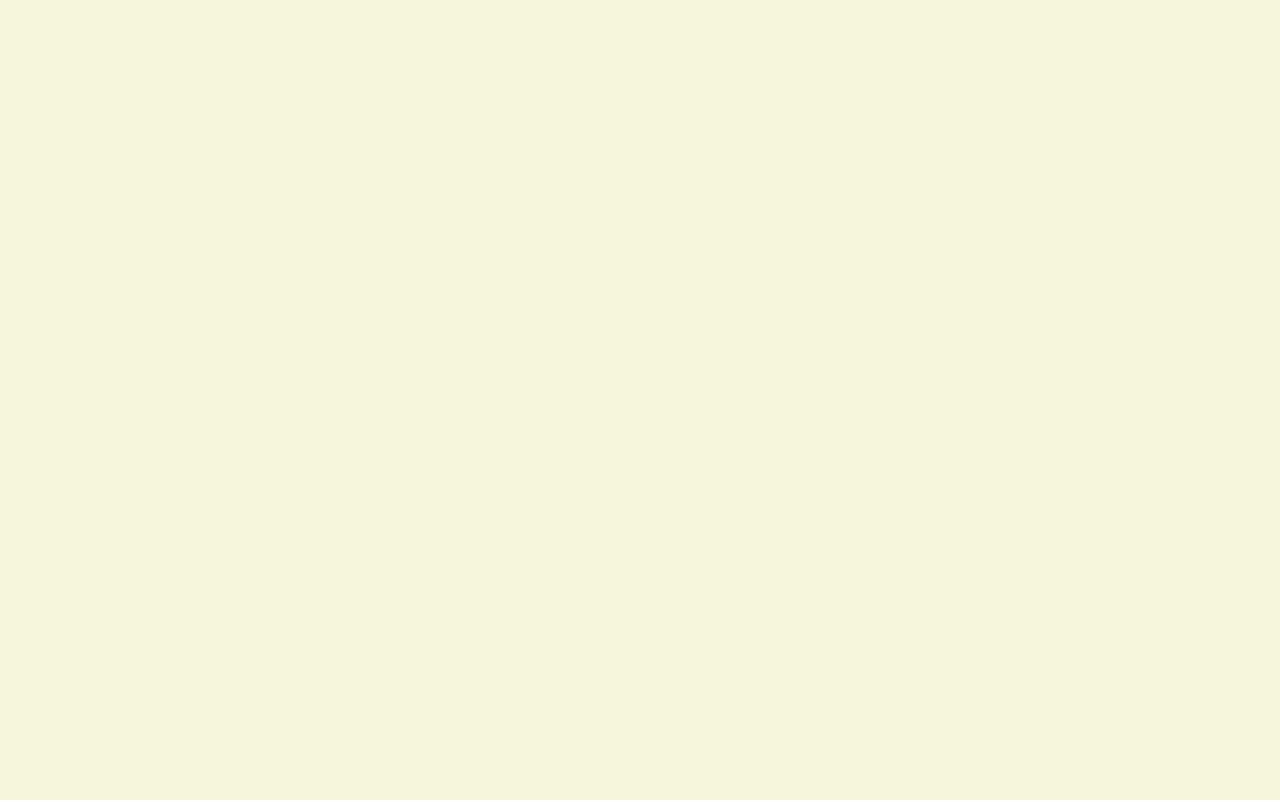
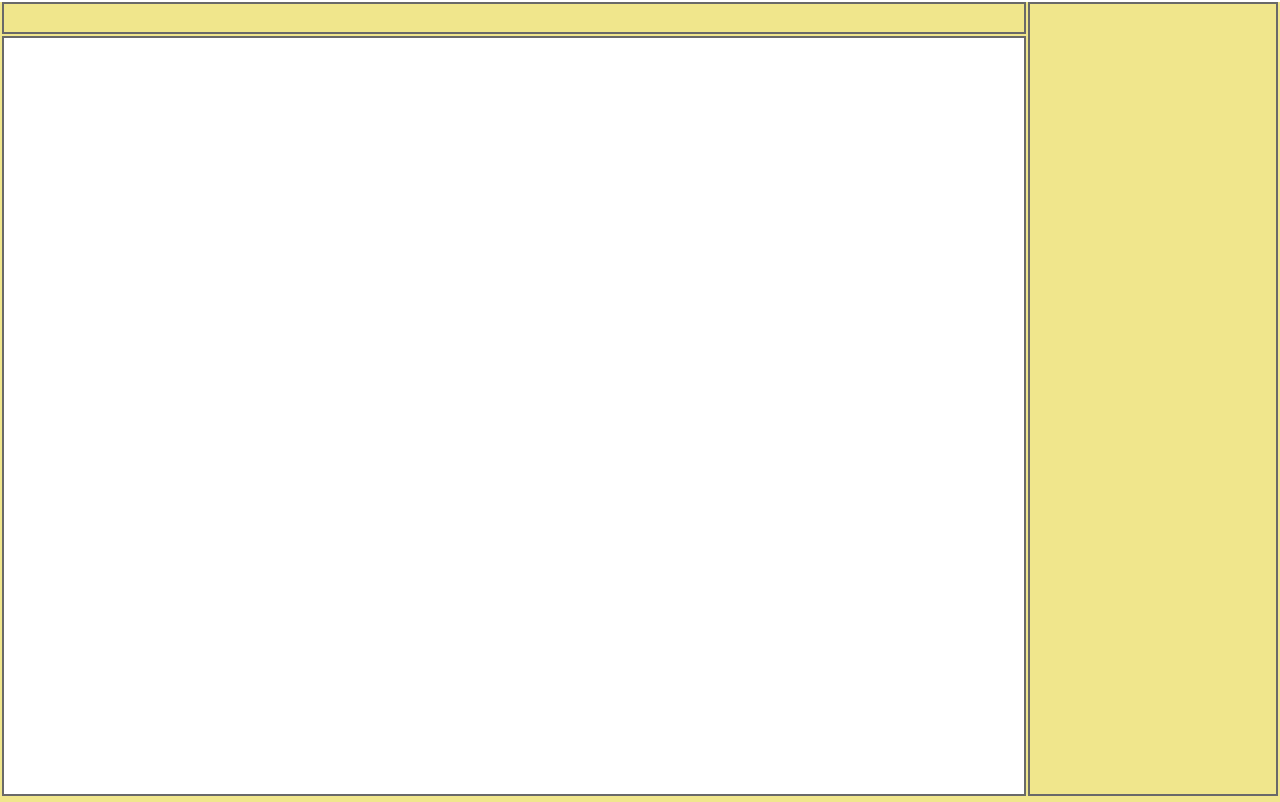
Before and after one commit to alaltru1992/scheamer, a React (Create React App) app: page / in a window 1280 px wide. Built offline with nearby package versions, Linux system fonts and the light colour scheme.

Commit message:
-add basic containers

```diff
--- a/src/App.js
+++ b/src/App.js
@@ -1,5 +1,8 @@
 import "./style.scss"
 import {connect} from 'react-redux'
+import Header from "./components/Header"
+import InstrumentContainer from "./components/InstrumentContainer"
+import LayersContainer from "./components/LayersContainer"
 
 function App(props) {
 
@@ -7,7 +10,9 @@ function App(props) {
 
   return (
     <div className={"main"}>
-
+      <Header/>
+      <LayersContainer/>
+      <InstrumentContainer/>
     </div>
   );
 }
--- /dev/null
+++ b/src/components/Header/index.js
@@ -0,0 +1,19 @@
+import {connect} from "react-redux";
+import "./style.scss"
+
+function Header(props) {
+
+    const {layers} = props;
+
+    return (
+        <div className={"header"}>
+
+        </div>
+    );
+}
+
+const mapStateToProps = state =>({
+    layers: state.layers,
+})
+
+export default connect(mapStateToProps)(Header);
--- /dev/null
+++ b/src/components/Header/style.scss
@@ -0,0 +1,9 @@
+@import "../../scss/_general";
+
+.header{
+  width: 80%;
+  height: 32px;
+  border: 2px solid $borders;
+  margin: 2px;
+  overflow: hidden;
+}
--- /dev/null
+++ b/src/components/InstrumentContainer/index.js
@@ -0,0 +1,19 @@
+import {connect} from "react-redux";
+import "./style.scss"
+
+function InstrumentContainer(props) {
+
+    const {layers} = props;
+
+    return (
+        <div className={"instrument-container"}>
+
+        </div>
+    );
+}
+
+const mapStateToProps = state =>({
+    layers: state.layers,
+})
+
+export default connect(mapStateToProps)(InstrumentContainer);
--- /dev/null
+++ b/src/components/InstrumentContainer/style.scss
@@ -0,0 +1,10 @@
+@import "../../scss/_general";
+.instrument-container{
+  position: absolute;
+  top: 0;
+  margin: 2px;
+  right: 0;
+  width: calc(20% - 6px);
+  height: calc(100% - 6px);
+  border: 2px solid #696969;
+}
--- /dev/null
+++ b/src/components/LayersContainer/index.js
@@ -0,0 +1,19 @@
+import {connect} from "react-redux";
+import "./style.scss"
+
+function LayersContainer(props) {
+
+    const {layers} = props;
+
+    return (
+        <div className={"layers-container"}>
+
+        </div>
+    );
+}
+
+const mapStateToProps = state =>({
+    layers: state.layers,
+})
+
+export default connect(mapStateToProps)(LayersContainer);
--- /dev/null
+++ b/src/components/LayersContainer/style.scss
@@ -0,0 +1,10 @@
+@import "../../scss/_general";
+.layers-container{
+  margin-left: 2px;
+  margin-right: 2px;
+  margin-bottom: 2px;
+  width: 80%;
+  height: calc(100vh - 40px);
+  border: 2px solid $borders;
+  background-color: #fff;
+}
--- a/src/scss/_base.scss
+++ b/src/scss/_base.scss
@@ -13,10 +13,12 @@ body {
   overflow: hidden;
   width: 100%;
   height: 100%;
+  box-sizing: border-box;
 }
 
 div{
   display: block;
+  box-sizing: border-box;
 }
 .d-none {
   display: none;
--- a/src/scss/_general.scss
+++ b/src/scss/_general.scss
@@ -1,2 +1,3 @@
 @import "breakpoint";
 @import "_base";
+@import "colors";
--- /dev/null
+++ b/src/scss/colors.scss
@@ -0,0 +1,2 @@
+$main: #F0E68C;
+$borders: #696969
--- a/src/style.scss
+++ b/src/style.scss
@@ -3,5 +3,5 @@
 .main{
   width: 100vw;
   height: 100vh;
-  background: beige;
+  background: $main;
 }
```
